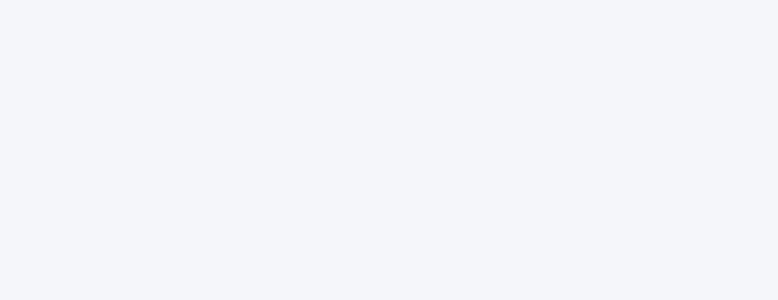
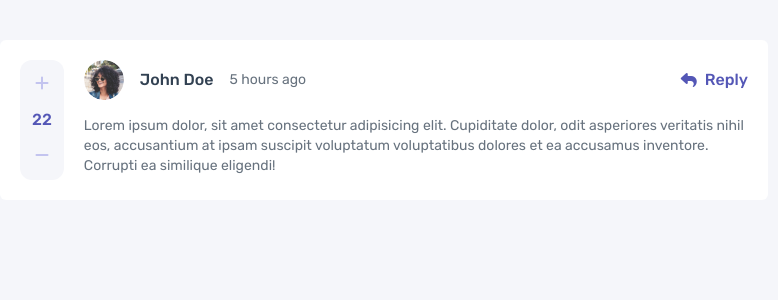
Before and after one commit to coderSuresh/fullstack-comment-section, a Next.js app: page / in a window 1280 px wide. Shown: the top 300 px of the page, without its empty margins (256-1034 px from the left). Built offline with nearby package versions, Linux system fonts and the light colour scheme.

Commit message:
design comment card

```diff
--- a/app/page.tsx
+++ b/app/page.tsx
@@ -1,9 +1,10 @@
 import React from 'react'
+import CommentCard from '@/components/CommentCard'
 
 const Home = () => {
   return (
-    <main className="flex min-h-screen flex-col items-center justify-between p-24">
-
+    <main className='md:w-[768px] md:mx-auto mx-5 my-10'>
+      <CommentCard />
     </main>
   )
 }
--- /dev/null
+++ b/components/CommentCard.tsx
@@ -0,0 +1,53 @@
+import React from 'react'
+import Image from 'next/image'
+
+const CommentCard = () => {
+    return (
+        <div className='bg-white p-5 text-dark-blue rounded-md flex gap-5'>
+
+            {/* upvote/ downvote section */}
+            <div className='bg-very-light-gray w-fit h-fit p-3 rounded-xl text-center'>
+                <button className='text-light-grayish-blue hover:text-moderate-blue'>
+                    <i className='fas fa-plus'></i>
+                </button>
+
+                <p className='text-moderate-blue font-medium my-3'>22</p>
+
+                <button className='text-light-grayish-blue hover:text-moderate-blue'>
+                    <i className='fas fa-minus'></i>
+                </button>
+            </div>
+
+            {/* comment section */}
+            <div className='w-full'>
+                {/* comment header */}
+                <div className='flex justify-between items-center'>
+                    <div className='flex items-center'>
+                        <Image src='/images/avatars/image-amyrobson.webp' alt='user avatar' height={50} width={50} className='w-10 h-10 rounded-full' />
+                        <div className='ml-4 flex items-center gap-4'>
+                            <p className='font-medium'>John Doe</p>
+                            <p className='text-grayish-blue text-sm'>5 hours ago</p>
+                        </div>
+                    </div>
+
+                    <div>
+                        <button className='flex items-center gap-2 text-moderate-blue hover:opacity-50'>
+                            <i className='fas fa-reply'></i>
+                            <p className='font-medium'>Reply</p>
+                        </button>
+                    </div>
+                </div>
+
+                {/* comment body */}
+                <div className='mt-4'>
+                    <p className='text-grayish-blue text-sm leading-5'>
+                        Lorem ipsum dolor, sit amet consectetur adipisicing elit. Cupiditate dolor, odit asperiores veritatis nihil eos, accusantium at ipsam suscipit voluptatum voluptatibus dolores et ea accusamus inventore. Corrupti ea similique eligendi!
+                    </p>
+                </div>
+            </div>
+
+        </div>
+    )
+}
+
+export default CommentCard
```
